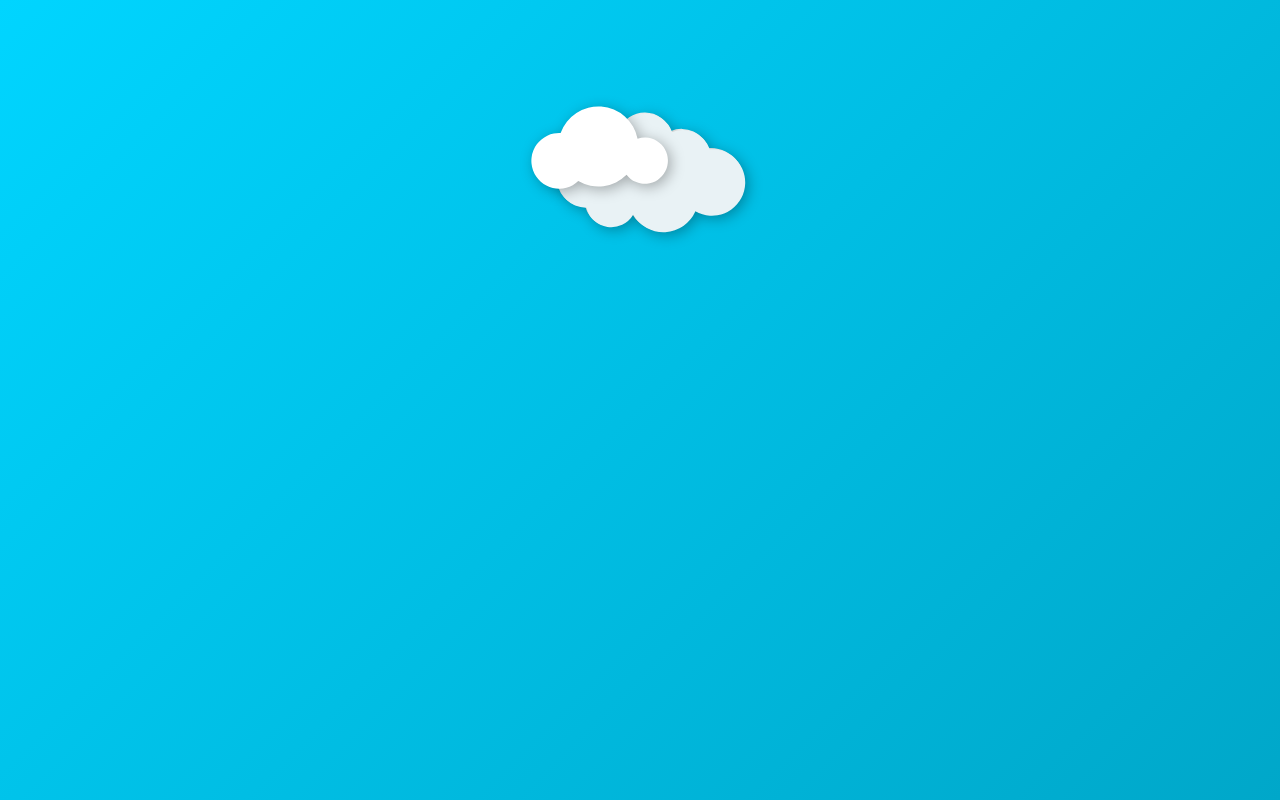
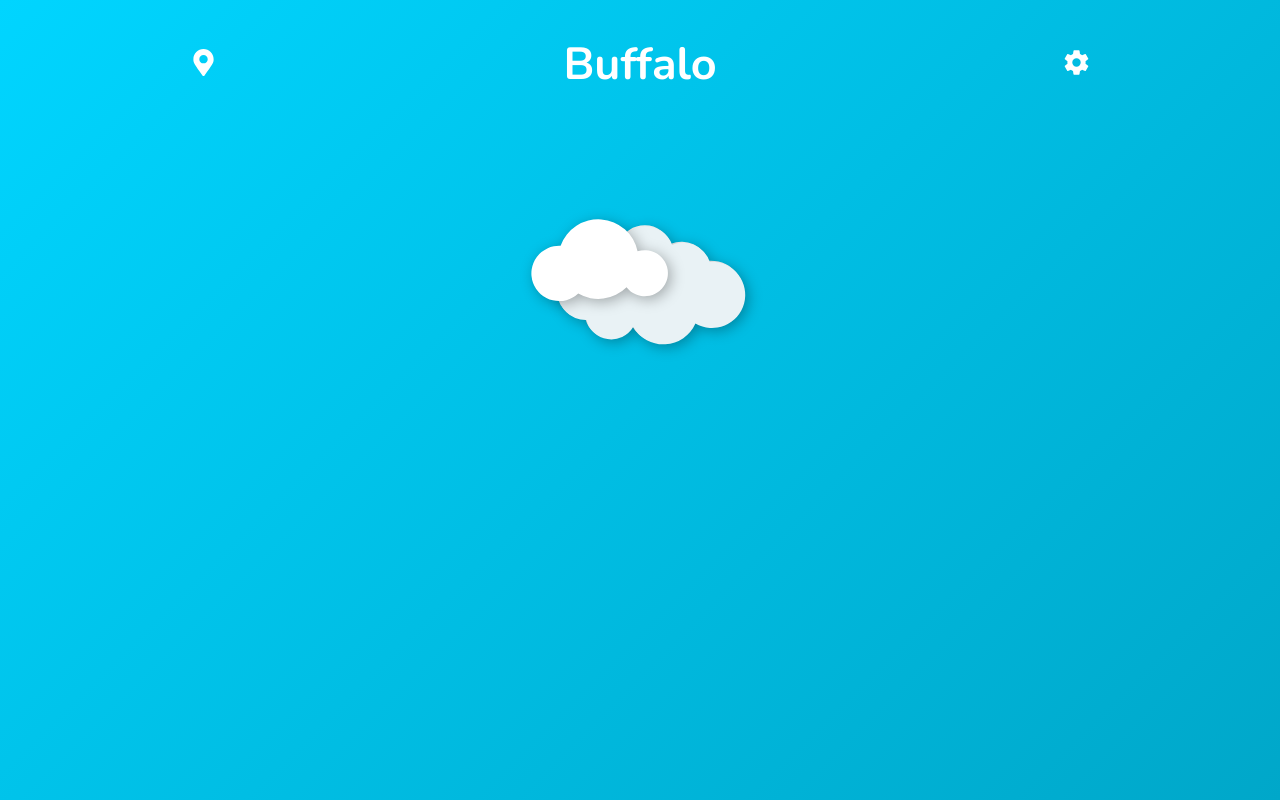
Before and after one commit to rutterjt/weather-app, a React (Create React App) app: page / in a window 1280 px wide. Built offline with nearby package versions, Linux system fonts and the light colour scheme.

Commit message:
Header basic styling

```diff
--- a/src/layout/Header/Header.module.css
+++ b/src/layout/Header/Header.module.css
@@ -0,0 +1,41 @@
+.wrapper {
+  padding: 2rem var(--x-padding) 1rem;
+}
+
+.content {
+  max-width: var(--max-width);
+  margin: auto;
+}
+
+.row {
+  display: flex;
+  justify-content: space-between;
+  flex-wrap: wrap;
+  align-items: center;
+}
+
+.openBtn {
+  margin-right: 1rem;
+}
+
+.settingsBtn {
+  margin-left: 1rem;
+}
+
+.openBtn,
+.settingsBtn {
+  font-size: 1.5rem;
+  line-height: 1;
+}
+
+.location {
+  word-break: break-word;
+  line-height: 1.3;
+  font-size: 1.5rem;
+}
+
+@media screen and (min-width: 768px) {
+  .location {
+    font-size: 2.5rem;
+  }
+}
--- a/src/layout/Header/index.js
+++ b/src/layout/Header/index.js
@@ -3,8 +3,29 @@ import React from 'react';
 // styles
 import s from './Header.module.css';
 
+// components
+import { FaMapMarkerAlt } from 'react-icons/fa';
+import { IoSettingsSharp } from 'react-icons/io5';
+
 const Header = () => {
-  return null;
+  return (
+    <div className={s.wrapper}>
+      <header className={s.content}>
+        <div className={s.row}>
+          <button
+            className={s.openBtn}
+            aria-label="Get weather for current location"
+          >
+            <FaMapMarkerAlt />
+          </button>
+          <h1 className={s.location}>Buffalo</h1>
+          <button className={s.settingsBtn}>
+            <IoSettingsSharp />
+          </button>
+        </div>
+      </header>
+    </div>
+  );
 };
 
 export default Header;
```
